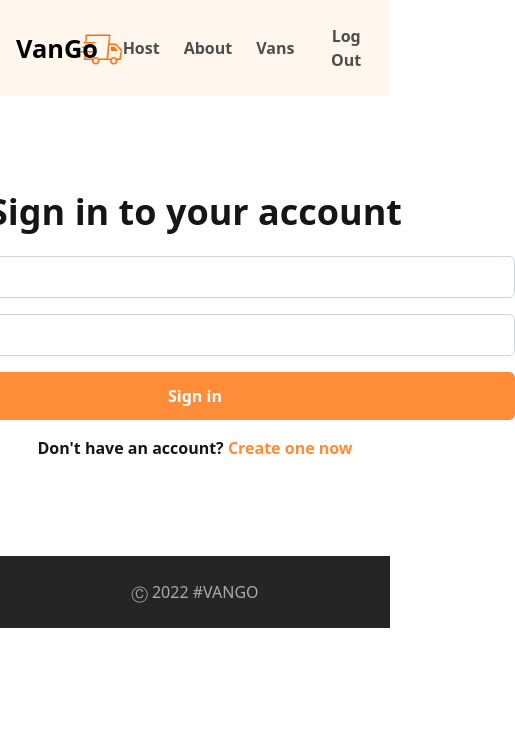
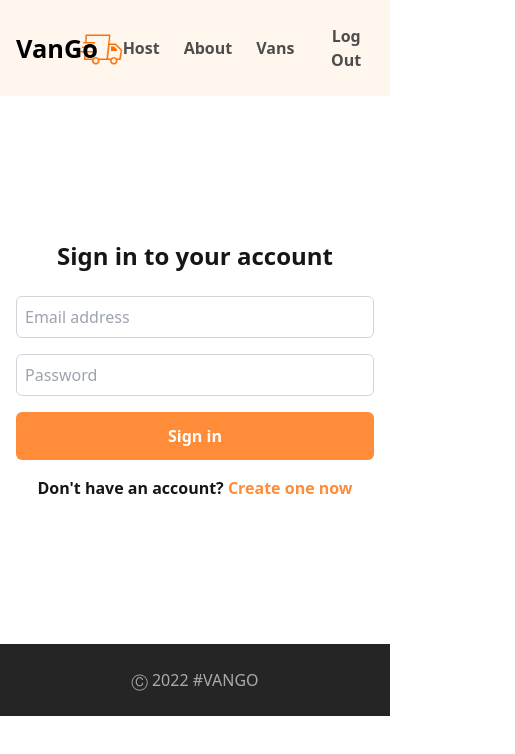
Before and after one commit to abdullmustyy/vango, a React (Vite) app in the folder client/: page /auth in a window 390 px wide. Shown: the top 754 px of the page, 515 px wide, since content can reach past the window. Built offline with nearby package versions, Linux system fonts and the light colour scheme; what miragejs would draw is missing.

Commit message:
Chore: Add responsiveness

```diff
--- a/client/src/components/Layout/HostVanDetailLayout.jsx
+++ b/client/src/components/Layout/HostVanDetailLayout.jsx
@@ -17,16 +17,16 @@ export default function HostVanDetailLayout() {
           <img
             src={hostVanDetails.imageUrl}
             alt={hostVanDetails.name}
-            className="w-60 object-cover rounded-l-lg"
+            className="md:w-60 w-36 object-cover rounded-l-lg"
           />
         </div>
         <div className="flex flex-col justify-center space-y-4">
           <span
-            className={`bg-${hostVanDetails.typeBg} px-4 py-2 text-[#FFEAD0] text-sm font-bold w-fit rounded-md`}
+            className={`bg-${hostVanDetails.typeBg} px-4 md:py-2 py-1 text-[#FFEAD0] text-sm md:font-bold font-semibold w-fit rounded-md`}
           >
             {hostVanDetails.type}
           </span>
-          <h1 className="text-[#161616] text-[2rem] font-bold">
+          <h1 className="text-[#161616] md:text-[2rem] text-2xl font-bold">
             {hostVanDetails.name}
           </h1>
           <span className="text-[#161616] text-base font-semibold">
--- a/client/src/pages/AuthPage.jsx
+++ b/client/src/pages/AuthPage.jsx
@@ -44,14 +44,14 @@ export default function AuthPage() {
   }
 
   return (
-    <section className="container mx-auto grid place-content-center py-24 text-[#161616]">
-      <div className="w-[40rem] space-y-6">
+    <section className="container mx-auto md:grid place-content-center py-36 md:px-0 px-4 text-[#161616]">
+      <div className="md:w-[40rem] space-y-6">
         {location.state?.message && (
           <h3 className="text-base text-center text-red-600 font-semibold">
             {location.state?.message}
           </h3>
         )}
-        <h1 className="text-4xl font-bold text-center">
+        <h1 className="md:text-4xl text-2xl font-bold text-center">
           Sign in to your account
         </h1>
         <Formik
--- a/client/src/pages/Host/Dashboard.jsx
+++ b/client/src/pages/Host/Dashboard.jsx
@@ -14,7 +14,7 @@ export default function Dashboard() {
         <img
           src={van.imageUrl}
           alt={`Photo of ${van.name}`}
-          className="h-36 rounded-md"
+          className="sm:w-36 w-20 rounded-md"
         />
         <div className="host-van-info">
           <h3 className="text-base font-bold">{van.name}</h3>
--- a/client/src/pages/Host/HostVanPhotos.jsx
+++ b/client/src/pages/Host/HostVanPhotos.jsx
@@ -9,7 +9,7 @@ export default function HostVanPhotos() {
         <img
           src={hostVanDetails.imageUrl}
           alt={hostVanDetails.name}
-          className="w-40 object-cover rounded-lg"
+          className="md:w-40 w-32 object-cover rounded-lg"
         />
       </div>
     </section>
```
